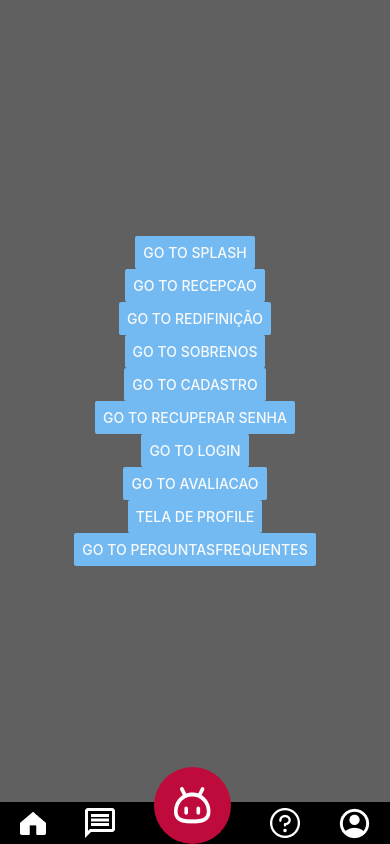
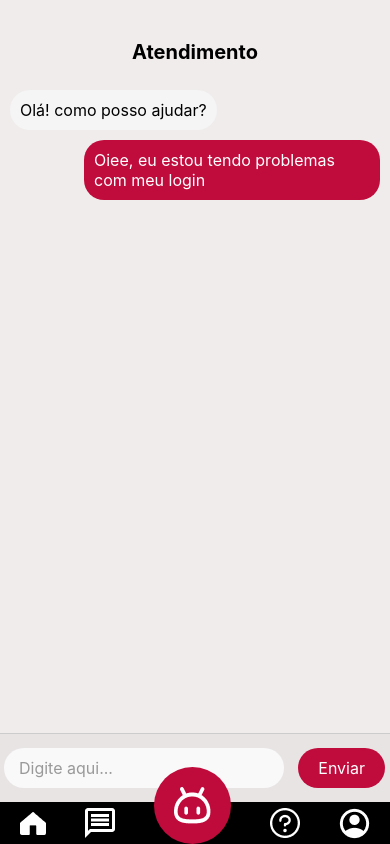
Before and after one commit to PabloCamiloJesus/CAT-Assist-Mobile, a React Native app: screen /Chat in a window 390 px wide. Built offline with nearby package versions, Linux system fonts and the light colour scheme.

Commit message:
CAT-Assist-Mobile
11/10/2024

```diff
--- a/App.js
+++ b/App.js
@@ -161,7 +161,7 @@ export default function App() {
 
         />
         <Stack.Screen
-          name="ChatScreen"
+          name="Chat"
           component={ChatScreen}
           options={{
             headerShown: false,
--- a/package.json
+++ b/package.json
@@ -15,7 +15,7 @@
     "@react-navigation/native": "^6.1.18",
     "@react-navigation/stack": "^6.4.1",
     "create-expo-app": "^3.0.0",
-    "expo": "^51.0.36",
+    "expo": "^51.0.37",
     "expo-font": "~12.0.10",
     "expo-status-bar": "~1.11.1",
     "react": "18.2.0",
--- a/screens/Chat/ChatScreen.js
+++ b/screens/Chat/ChatScreen.js
@@ -1,22 +1,132 @@
-import React from 'react'
-import { View, Text, TextInput, TouchableOpacity, Image, StyleSheet } from "react-native";
+import React from 'react';
+import { View, Text, TextInput, TouchableOpacity, StyleSheet, ScrollView, Image } from 'react-native';
 
-const ChatScreen = () => {
+const Chat= () => {
   return (
     <View style={styles.container}>
-        <Text>Chat</Text>
+      {/* Texto no topo da tela */}
+      <View style={styles.topText}>
+        <Text style={styles.atendimento}>Atendimento</Text>
+      </View>
+
+      {/* Área de mensagens */}
+      <ScrollView contentContainerStyle={styles.chatContainer}>
+        {/* Mensagem do bot */}
+        <View style={styles.messageContainer}>
+          <View style={styles.botMessage}>
+            <Text style={styles.botText}>Olá! como posso ajudar?</Text>
+          </View>
+        </View>
+
+        {/* Mensagem do usuário */}
+        <View style={[styles.messageContainer, { justifyContent: 'flex-end' }]}>
+          <View style={styles.userMessage}>
+            <Text style={styles.userText}>Oiee, eu estou tendo problemas com meu login</Text>
+          </View>
+        </View>
+      </ScrollView>
+
+      {/* Barra de entrada */}
+      <View style={styles.inputContainer}>
+        <TextInput
+          style={styles.input}
+          placeholder="Digite aqui..."
+          placeholderTextColor="#999"
+        />
+        <TouchableOpacity style={styles.sendButton}>
+          <Text style={styles.sendButtonText}>Enviar</Text>
+        </TouchableOpacity>
+      </View>
     </View>
-  )
-}
-
-export default ChatScreen
+  );
+};
 
 const styles = StyleSheet.create({
-    container:{
-        flex:1,
-        backgroundColor:'#fff',
-        alignItems:'center',
-        justifyContent:'center',
+  container: {
+    flex: 1,
+    backgroundColor: '#f0ecec',
+    justifyContent: 'space-between',
+  },
+  topText: {
+    position: 'absolute',
+    top: 30,
+    left: 0,
+    right: 0,
+    padding: 10,
+  },
+  atendimento: {
+    fontSize: 20,
+    fontWeight: 'bold',
+    textAlign: 'center',
+  },
+  chatContainer: {
+    padding: 10,
+    paddingTop: 90, // Para criar espaço para o texto no topo
+    justifyContent: 'flex-start',
+  },
+  messageContainer: {
+    flexDirection: 'row',
+    alignItems: 'flex-end',
+    marginBottom: 10,
+  },
+  profileImage: {
+    width: 40,
+    height: 40,
+    borderRadius: 20,
+    marginHorizontal: 10,
+  },
+  botMessage: {
+    alignSelf: 'flex-start',
+    backgroundColor: '#f5f5f5',
+    padding: 10,
+    borderRadius: 20,
+    maxWidth: '80%',
+  },
+  botText: {
+    color: '#000',
+    fontSize: 16,
+  },
+  userMessage: {
+    alignSelf: 'flex-end',
+    backgroundColor: '#c00c3c',
+    padding: 10,
+    borderRadius: 20,
+    maxWidth: '80%',
+  },
+  userText: {
+    color: '#fff',
+    fontSize: 16,
+  },
+  inputContainer: {
+    flexDirection: 'row',
+    alignItems: 'center',
+    borderTopWidth: 1,
+    borderColor: '#ccc',
+    paddingVertical: 10,
+    backgroundColor: '#e8e4e4',
+    width: '100%',
+  },
+  input: {
+    flex: 1,
+    borderRadius: 25,
+    paddingHorizontal: 15,
+    paddingVertical: 10,
+    fontSize: 16,
+    backgroundColor: '#f9f9f9',
+    margin: 4,
+  },
+  sendButton: {
+    backgroundColor: '#c00c3c',
+    borderRadius: 25,
+    paddingHorizontal: 20,
+    paddingVertical: 10,
+    marginLeft: 10,
+    marginRight: 5,
+  },
+  sendButtonText: {
+    color: '#fff',
+    fontSize: 16,
+  },
+});
 
-    }
-})
+export default Chat;
--- a/screens/Crie_conta/crieconta.js
+++ b/screens/Crie_conta/crieconta.js
@@ -77,7 +77,7 @@ const styles = StyleSheet.create({
   imageSection: {
     backgroundColor: "#bf0b3b", // Parte vermelha da tela
     height: "35%", // Define a altura da parte vermelha em relação à tela
-    justifyContent: "center", // Alinha a bola de futebol no centro
+    justifyContent: "center", // Alinha a bola de futebol no centro verticalmente
     alignItems: "center",
     borderBottomLeftRadius: 18,
     borderBottomRightRadius: 18,
@@ -85,7 +85,7 @@ const styles = StyleSheet.create({
   image: {
     width: 250,
     height: 250,
-    marginBottom: -75, // Metade da bola de futebol fica fora da parte vermelha
+    marginLeft: "-25%", // Desloca a imagem 25% para a esquerda
   },
   title: {
     marginTop: 20, // Pequeno espaço entre a parte vermelha e o título
--- a/screens/_Dev_screens/pagelist.js
+++ b/screens/_Dev_screens/pagelist.js
@@ -45,6 +45,10 @@ const PageList = ({ navigation }) => {
                 title="go to PerguntasFrequentes"
                 onPress={() => navigation.navigate("PerguntasFrequentes")}
             />
+            <Button
+                title="go to Chat"
+                onPress={() => navigation.navigate("Chat")}
+            />
 
         </View>
     )
```
Also changed, not shown: assets/images/user.png (added), 1 other file (tests, documents, lock files or other folders).
